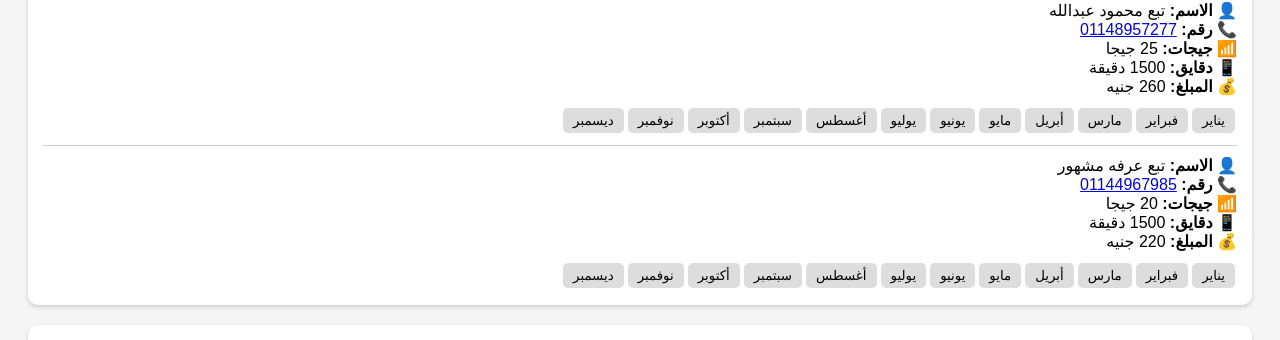
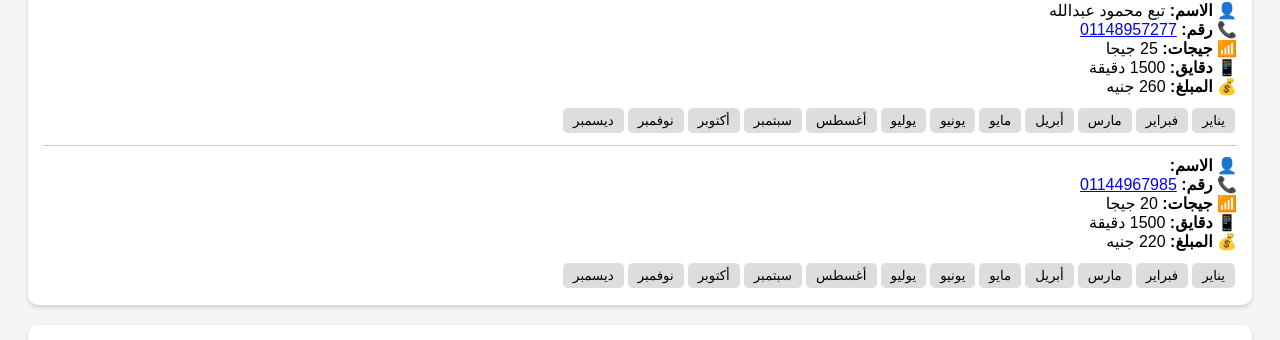
Before and after one commit to mo723985/pampo-etis, a plain HTML site: page login.html in a window 1280 px wide. Shown: the part 5902-6242 px from the top of the page. Drawn offline with Linux system fonts and the light colour scheme.

Commit message:
Update login.html

```diff
--- a/login.html
+++ b/login.html
@@ -232,7 +232,7 @@
       { name: "أبو فريدة تبع اسلام الليثي", phone: "01101496828", gigas: 40, minutes: 1500, amount: 380, paidMonths: [] },
       { name: "الشيخ بسام", phone: "01146281518", gigas: 25, minutes: 1500, amount: 260, paidMonths: [] },
       { name: "  تبع محمود عبدالله", phone: "01148957277", gigas: 25, minutes: 1500, amount: 260, paidMonths: [] },
-      { name: "تبع عرفه مشهور", phone: "01144967985", gigas: 20, minutes: 1500, amount: 220, paidMonths: [] }
+      { name: "  ", phone: "01144967985", gigas: 20, minutes: 1500, amount: 220, paidMonths: [] }
     ]
   },
   {
```
